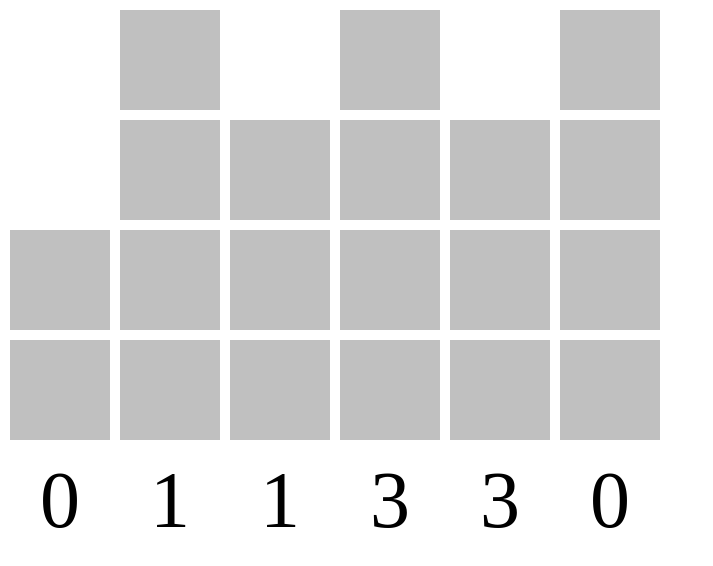
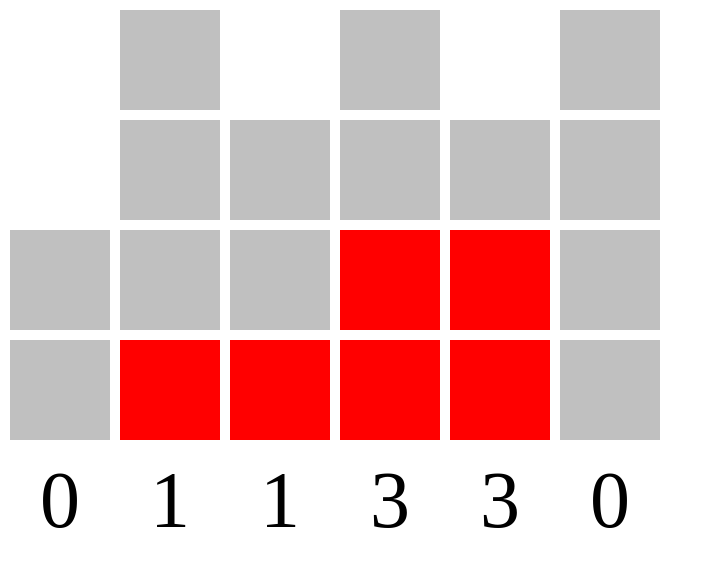
Before and after one commit to onexi/hw-binary, a website: page rperlman/run.html in a window 1280 px wide. Shown: the whole page, without its empty margins (0-713 px from the left). Drawn offline with Linux system fonts and the light colour scheme.

Commit message:
thurs night

```diff
--- a/rperlman/run.html
+++ b/rperlman/run.html
@@ -2,6 +2,8 @@
 <html>
 <script src="exercise.js"></script>
 <script>
+
+// HOMEWORK 2: Creating a Binary clock
 
 var timer = function() {
 	// get the current date & time
@@ -34,77 +36,85 @@ var setRoman = function(time){
 
 var setBinary = function(time){
 	// set roman time
-    var time = exercise.roman(time);
+    var digit = exercise.roman(time);
 	// you must implement exercise.binary()
-    var binary = exercise.binary();
+    var hour_col1 = exercise.binary(digit.hour_col1, 'hour_col1');
+    var hour_col2 = exercise.binary(digit.hour_col2, 'hour_col2');
+    var min_col1 = exercise.binary(digit.min_col1, 'min_col1');
+    var min_col2 = exercise.binary(digit.min_col2, 'min_col2');
+    var sec_col1 = exercise.binary(digit.sec_col1, 'sec_col1');
+    var sec_col2 = exercise.binary(digit.sec_col2, 'sec_col2');
+
+    //console.log(hour_col1);
+    //console.log(hour_col2);
 
     // hour col 1
-    if (binary.position1 == 'on'){document.getElementById('hour_col1_pos1').style.backgroundColor = 'red'}
+    if (hour_col1.position1 == 'on'){document.getElementById('hour_col1_pos1').style.backgroundColor = 'red'}
     else {document.getElementById('hour_col1_pos1').style.backgroundColor = 'silver'};
 
-    if (binary.position2 == 'on') {document.getElementById('hour_col1_pos2').style.backgroundColor = 'red'}
+    if (hour_col1.position2 == 'on') {document.getElementById('hour_col1_pos2').style.backgroundColor = 'red'}
     else {document.getElementById('hour_col1_pos2').style.backgroundColor = 'silver'};
 
     // hour col 2
-    if (binary.position1 == 'on') {document.getElementById('hour_col2_pos1').style.backgroundColor = 'red'}
+    if (hour_col2.position1 == 'on') {document.getElementById('hour_col2_pos1').style.backgroundColor = 'red'}
     else {document.getElementById('hour_col2_pos1').style.backgroundColor = 'silver'};
 
-    if (binary.position2 == 'on') {document.getElementById('hour_col2_pos2').style.backgroundColor = 'red'}
+    if (hour_col2.position2 == 'on') {document.getElementById('hour_col2_pos2').style.backgroundColor = 'red'}
     else {document.getElementById('hour_col2_pos2').style.backgroundColor = 'silver'};
 
-    if (binary.position4 == 'on') {document.getElementById('hour_col2_pos4').style.backgroundColor = 'red'}
+    if (hour_col2.position4 == 'on') {document.getElementById('hour_col2_pos4').style.backgroundColor = 'red'}
     else {document.getElementById('hour_col2_pos4').style.backgroundColor = 'silver'};
 
-    if (binary.position8 == 'on') {document.getElementById('hour_col2_pos8').style.backgroundColor = 'red'}
+    if (hour_col2.position8 == 'on') {document.getElementById('hour_col2_pos8').style.backgroundColor = 'red'}
     else {document.getElementById('hour_col2_pos8').style.backgroundColor = 'silver'};
 
     // min col 1
-    if (binary.position1 == 'on') {document.getElementById('min_col1_pos1').style.backgroundColor = 'red'}
+    if (min_col1.position1 == 'on') {document.getElementById('min_col1_pos1').style.backgroundColor = 'red'}
     else {document.getElementById('min_col1_pos1').style.backgroundColor = 'silver'};
 
-    if (binary.position2 == 'on') {document.getElementById('min_col1_pos2').style.backgroundColor = 'red'}
+    if (min_col1.position2 == 'on') {document.getElementById('min_col1_pos2').style.backgroundColor = 'red'}
     else {document.getElementById('min_col1_pos2').style.backgroundColor = 'silver'};
 
-    if (binary.position4 == 'on') {document.getElementById('min_col1_pos4').style.backgroundColor = 'red'}
+    if (min_col1.position4 == 'on') {document.getElementById('min_col1_pos4').style.backgroundColor = 'red'}
     else {document.getElementById('min_col1_pos4').style.backgroundColor = 'silver'};
 
 
     // min col 2
-    if (binary.position1 == 'on') {document.getElementById('min_col2_pos1').style.backgroundColor = 'red'}
+    if (min_col2.position1 == 'on') {document.getElementById('min_col2_pos1').style.backgroundColor = 'red'}
     else {document.getElementById('min_col2_pos1').style.backgroundColor = 'silver'};
 
-    if (binary.position2 == 'on') {document.getElementById('min_col2_pos2').style.backgroundColor = 'red'}
+    if (min_col2.position2 == 'on') {document.getElementById('min_col2_pos2').style.backgroundColor = 'red'}
     else {document.getElementById('min_col2_pos2').style.backgroundColor = 'silver'};
 
-    if (binary.position4 == 'on') {document.getElementById('min_col2_pos4').style.backgroundColor = 'red'}
+    if (min_col2.position4 == 'on') {document.getElementById('min_col2_pos4').style.backgroundColor = 'red'}
     else {document.getElementById('min_col2_pos4').style.backgroundColor = 'silver'};
 
-    if (binary.position8 == 'on') {document.getElementById('min_col2_pos8').style.backgroundColor = 'red'}
+    if (min_col2.position8 == 'on') {document.getElementById('min_col2_pos8').style.backgroundColor = 'red'}
     else {document.getElementById('min_col2_pos8').style.backgroundColor = 'silver'};
 
 
     // sec col 1
-    if (binary.position1 == 'on') {document.getElementById('sec_col1_pos1').style.backgroundColor = 'red'}
+    if (sec_col1.position1 == 'on') {document.getElementById('sec_col1_pos1').style.backgroundColor = 'red'}
     else {document.getElementById('sec_col1_pos1').style.backgroundColor = 'silver'};
 
-    if (binary.position2 == 'on') {document.getElementById('sec_col1_pos2').style.backgroundColor = 'red'}
+    if (sec_col1.position2 == 'on') {document.getElementById('sec_col1_pos2').style.backgroundColor = 'red'}
     else {document.getElementById('sec_col1_pos2').style.backgroundColor = 'silver'};
 
-    if (binary.position4 == 'on') {document.getElementById('sec_col1_pos4').style.backgroundColor = 'red'}
+    if (sec_col1.position4 == 'on') {document.getElementById('sec_col1_pos4').style.backgroundColor = 'red'}
     else {document.getElementById('sec_col1_pos4').style.backgroundColor = 'silver'};
 
 
     // sec col 2
-    if (binary.position1 == 'on') {document.getElementById('sec_col2_pos1').style.backgroundColor = 'red'}
+    if (sec_col2.position1 == 'on') {document.getElementById('sec_col2_pos1').style.backgroundColor = 'red'}
     else {document.getElementById('sec_col2_pos1').style.backgroundColor = 'silver'};
 
-    if (binary.position2 == 'on') {document.getElementById('sec_col2_pos2').style.backgroundColor = 'red'}
+    if (sec_col2.position2 == 'on') {document.getElementById('sec_col2_pos2').style.backgroundColor = 'red'}
     else {document.getElementById('sec_col2_pos2').style.backgroundColor = 'silver'};
 
-    if (binary.position4 == 'on') {document.getElementById('sec_col2_pos4').style.backgroundColor = 'red'}
+    if (sec_col2.position4 == 'on') {document.getElementById('sec_col2_pos4').style.backgroundColor = 'red'}
     else {document.getElementById('sec_col2_pos4').style.backgroundColor = 'silver'};
 
-    if (binary.position8 == 'on') {document.getElementById('sec_col2_pos8').style.backgroundColor = 'red'}
+    if (sec_col2.position8 == 'on') {document.getElementById('sec_col2_pos8').style.backgroundColor = 'red'}
     else {document.getElementById('sec_col2_pos8').style.backgroundColor = 'silver'};
 
 };
```
Also changed, not shown: rperlman/exercise.js (+9 -1 lines).
